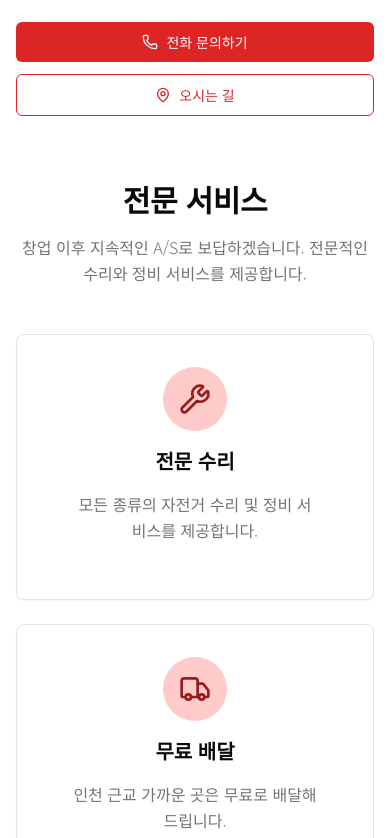
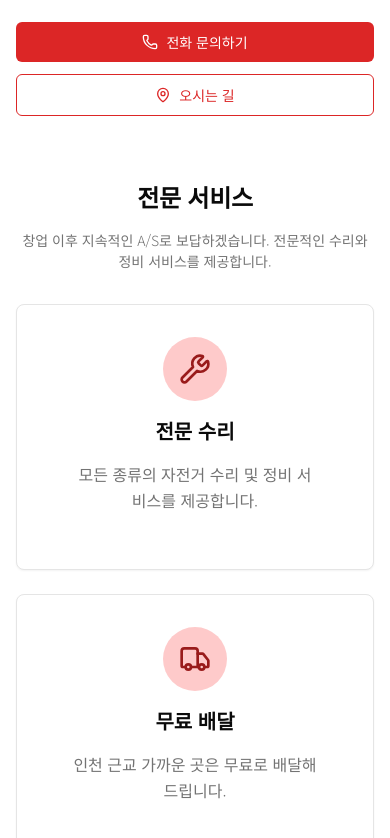
Before and after one commit to yoonth95/cycle-web, a Next.js app: page / in a window 390 px wide. Shown: the part 846-1684 px from the top of the page. Built offline with nearby package versions, Linux system fonts and the light colour scheme.

Commit message:
Feat: 섹션 헤더 컴포넌트 추가 - 모바일 반응형 텍스트 스타일 적용

```diff
--- /dev/null
+++ b/src/components/common/section-header.tsx
@@ -0,0 +1,18 @@
+"use client";
+
+import { useMobile } from "@/hooks/use-mobile";
+
+const SectionHeader = ({ title, description }: { title: string; description: string }) => {
+  const [isMobile, _] = useMobile({ breakpoint: 640 });
+
+  return (
+    <div className="text-center mx-auto mb-8 lg:mb-12">
+      <h2 className={`${isMobile ? "heading-4" : "heading-3"} text-foreground mb-4`}>{title}</h2>
+      <p className={`${isMobile ? "body-small" : "body-medium"} text-muted-foreground`}>
+        {description}
+      </p>
+    </div>
+  );
+};
+
+export default SectionHeader;
--- a/src/components/features/home/location-section/location-section.tsx
+++ b/src/components/features/home/location-section/location-section.tsx
@@ -1,8 +1,19 @@
 "use client";
 
-import { Card, CardContent } from "@/components/ui/card";
+import { Card } from "@/components/ui/card";
 import { Button } from "@/components/ui/button";
-import { MapPin, Phone, Clock, Calendar, Navigation, Map, Smartphone, Wifi, Car } from "lucide-react";
+import SectionHeader from "@/components/common/section-header";
+import {
+  MapPin,
+  Phone,
+  Clock,
+  Calendar,
+  Navigation,
+  Map,
+  CircleQuestionMark,
+  Wifi,
+  Car,
+} from "lucide-react";
 
 const storeInfo = {
   address: "부천시 원미구 부일로 303",
@@ -28,19 +39,16 @@ const amenities = [
 
 export function LocationSection() {
   return (
-    <section className="py-16 lg:py-20 bg-white">
+    <section className="py-16 lg:py-20">
       <div className="container mx-auto px-4 lg:px-8">
-        {/* 섹션 헤더 */}
-        <div className="text-center mx-auto mb-12 lg:mb-16">
-          <h2 className="heading-3 text-foreground mb-4">오시는길</h2>
-          <p className="body-medium text-muted-foreground">
-            도보시 중동북부역 2번출구 건너편, 중동사거리 상동시장 입구 방향으로 오시면 됩니다.
-          </p>
-        </div>
+        <SectionHeader
+          title="오시는길"
+          description="도보시 중동북부역 2번출구 건너편, 중동사거리 상동시장 입구 방향으로 오시면 됩니다."
+        />
 
         <div className="grid lg:grid-cols-2 gap-8 lg:gap-12">
           {/* 지도 영역 */}
-          <div className="space-y-4">
+          <div className="flex flex-col gap-4">
             <Card className="overflow-hidden">
               <div className="aspect-[4/3] bg-muted relative">
                 {/* 지도 플레이스홀더 */}
@@ -55,7 +63,7 @@ export function LocationSection() {
             </Card>
 
             {/* 지도 액션 버튼 */}
-            <div className="flex gap-3">
+            <div className="flex gap-3 justify-end">
               <Button className="bg-foreground hover:bg-foreground/90 text-background">
                 <Navigation className="w-4 h-4 mr-2" />
                 길찾기
@@ -68,13 +76,13 @@ export function LocationSection() {
           </div>
 
           {/* 매장 정보 */}
-          <div className="space-y-6">
+          <div className="flex flex-col gap-6 justify-between">
             <h3 className="heading-4 text-foreground">매장 정보</h3>
 
             <div className="space-y-6">
               {/* 주소 */}
               <div className="flex items-start gap-4 pb-4 border-b border-border">
-                <MapPin className="w-6 h-6 text-muted-foreground mt-1 flex-shrink-0" />
+                <MapPin className="w-6 h-6 flex-shrink-0 text-figma-thunderbird" />
                 <div>
                   <h4 className="body-medium-strong text-foreground mb-1">주소</h4>
                   <p className="body-medium text-muted-foreground">{storeInfo.address}</p>
@@ -83,7 +91,7 @@ export function LocationSection() {
 
               {/* 전화번호 */}
               <div className="flex items-start gap-4 pb-4 border-b border-border">
-                <Phone className="w-6 h-6 text-muted-foreground mt-1 flex-shrink-0" />
+                <Phone className="w-6 h-6 flex-shrink-0 text-figma-thunderbird" />
                 <div>
                   <h4 className="body-medium-strong text-foreground mb-2">전화번호</h4>
                   <div className="space-y-1">
@@ -98,22 +106,30 @@ export function LocationSection() {
 
               {/* 이용시간 */}
               <div className="flex items-start gap-4 pb-4 border-b border-border">
-                <Clock className="w-6 h-6 text-muted-foreground mt-1 flex-shrink-0" />
+                <Clock className="w-6 h-6 flex-shrink-0 text-figma-thunderbird" />
                 <div>
                   <h4 className="body-medium-strong text-foreground mb-3">이용시간</h4>
                   <div className="space-y-4">
                     <div className="flex gap-4">
                       <span className="body-medium text-muted-foreground w-8">매일</span>
                       <div>
-                        <p className="mono-medium-strong text-foreground">{storeInfo.hours.summer.time}</p>
-                        <p className="body-xs text-muted-foreground">{storeInfo.hours.summer.label}</p>
+                        <p className="mono-medium-strong text-foreground">
+                          {storeInfo.hours.summer.time}
+                        </p>
+                        <p className="body-xs text-muted-foreground">
+                          {storeInfo.hours.summer.label}
+                        </p>
                       </div>
                     </div>
                     <div className="flex gap-4">
                       <span className="body-medium text-muted-foreground w-8">매일</span>
                       <div>
-                        <p className="mono-medium-strong text-foreground">{storeInfo.hours.winter.time}</p>
-                        <p className="body-xs text-muted-foreground">{storeInfo.hours.winter.label}</p>
+                        <p className="mono-medium-strong text-foreground">
+                          {storeInfo.hours.winter.time}
+                        </p>
+                        <p className="body-xs text-muted-foreground">
+                          {storeInfo.hours.winter.label}
+                        </p>
                       </div>
                     </div>
                   </div>
@@ -122,12 +138,15 @@ export function LocationSection() {
 
               {/* 이용안내 */}
               <div className="flex items-start gap-4">
-                <div className="w-6 h-6 mt-1 flex-shrink-0" />
+                <CircleQuestionMark className="w-6 h-6 flex-shrink-0 text-figma-thunderbird" />
                 <div>
                   <h4 className="body-medium-strong text-foreground mb-3">이용안내</h4>
-                  <div className="grid grid-cols-2 gap-3">
+                  <div className="grid grid-cols-3 md:grid-cols-5 gap-3">
                     {amenities.map((amenity, index) => (
-                      <Card key={index} className="p-3 bg-muted border">
+                      <Card
+                        key={index}
+                        className="p-3 bg-muted border flex flex-col items-center justify-center h-full"
+                      >
                         <div className="text-center">
                           <amenity.icon className="w-6 h-6 text-muted-foreground mx-auto mb-2" />
                           <p className="body-xs text-muted-foreground">{amenity.label}</p>
--- a/src/components/features/home/services-section/services-section.tsx
+++ b/src/components/features/home/services-section/services-section.tsx
@@ -1,3 +1,4 @@
+import SectionHeader from "@/components/common/section-header";
 import { Card, CardContent } from "@/components/ui/card";
 import { Wrench, Truck, HeadphonesIcon } from "lucide-react";
 
@@ -21,15 +22,12 @@ const services = [
 
 export function ServicesSection() {
   return (
-    <section className="py-16 lg:py-20 bg-white">
+    <section className="pt-16 lg:pt-20">
       <div className="container mx-auto px-4 lg:px-8">
-        {/* 섹션 헤더 */}
-        <div className="text-center mx-auto mb-12 lg:mb-16">
-          <h2 className="heading-3 text-foreground mb-4">전문 서비스</h2>
-          <p className="body-medium text-muted-foreground">
-            창업 이후 지속적인 A/S로 보답하겠습니다. 전문적인 수리와 정비 서비스를 제공합니다.
-          </p>
-        </div>
+        <SectionHeader
+          title="전문 서비스"
+          description="창업 이후 지속적인 A/S로 보답하겠습니다. 전문적인 수리와 정비 서비스를 제공합니다."
+        />
 
         {/* 서비스 카드 그리드 */}
         <div className="grid md:grid-cols-3 gap-6">
@@ -48,7 +46,9 @@ export function ServicesSection() {
                 <h3 className="heading-5 text-foreground">{service.title}</h3>
 
                 {/* 설명 */}
-                <p className="body-medium text-muted-foreground leading-relaxed">{service.description}</p>
+                <p className="body-medium text-muted-foreground leading-relaxed">
+                  {service.description}
+                </p>
               </CardContent>
             </Card>
           ))}
```
